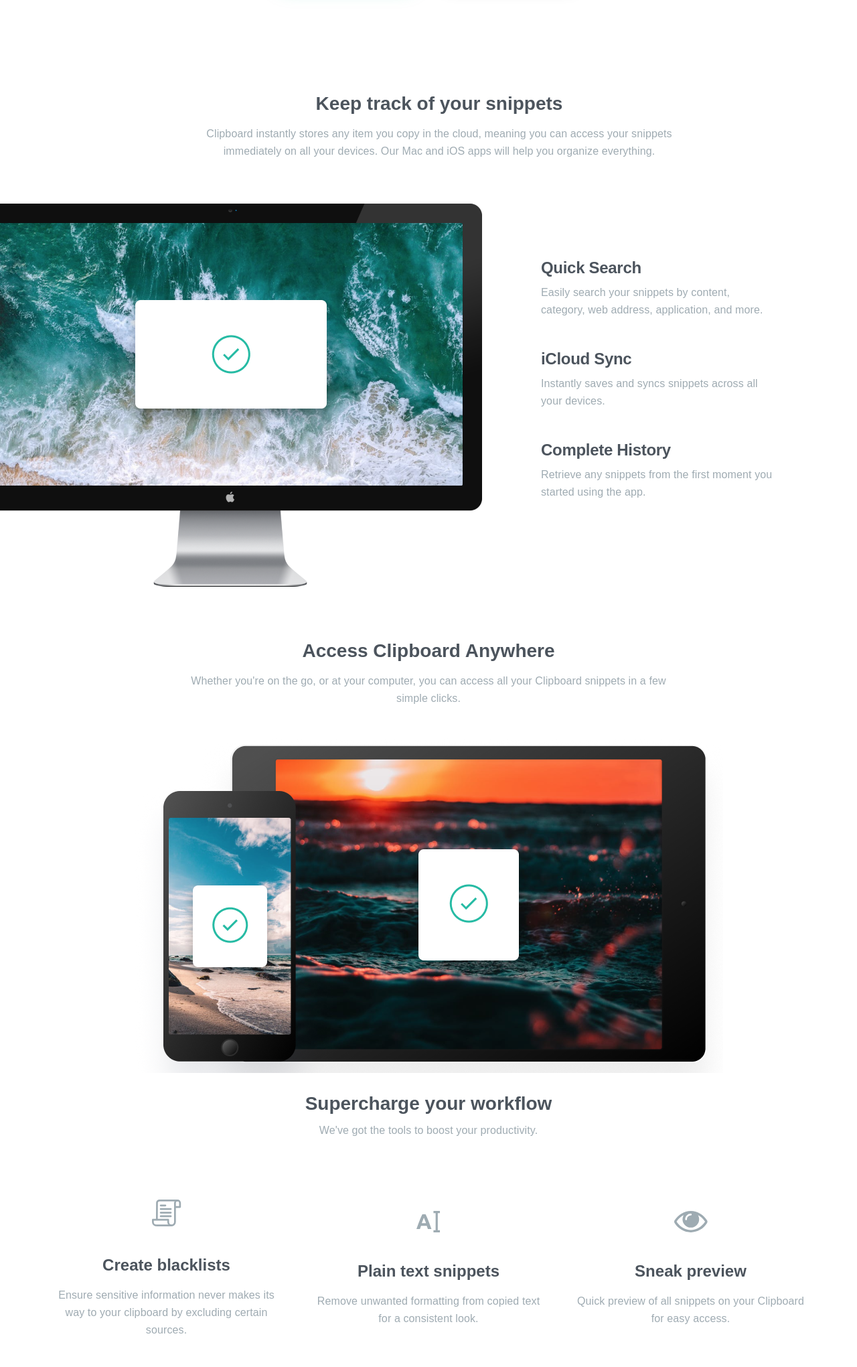
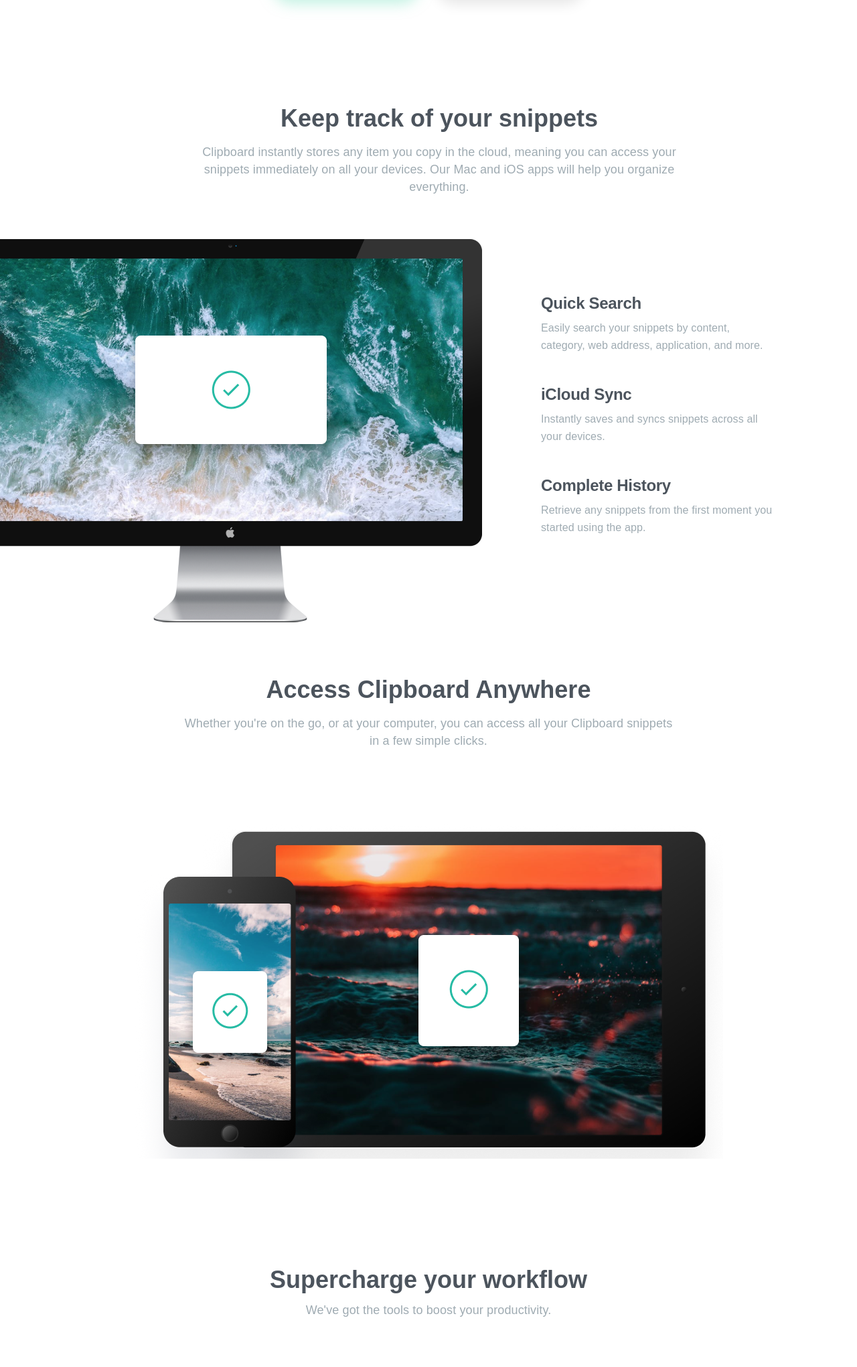
Before and after one commit to S1S4/clipboard-landing-page, a plain HTML site: page index.html in a window 1280 px wide. Shown: the part 600-2641 px from the top of the page at 67% size. Drawn offline with Linux system fonts and the light colour scheme; a web font is replaced by a local one.

Commit message:
modified font-sizes for desktop screens

```diff
--- a/css/desktop.css
+++ b/css/desktop.css
@@ -1,7 +1,12 @@
 header span {
     background-image: url("../images/bg-header-desktop.png");
 }
-
+.header-description h1 {
+    font-size: 4.6rem;
+}
+.header-description p {
+    font-size: 2rem;
+}
 /* ------------------------------------------------------ */
 
 .tracking-section {
@@ -9,6 +14,12 @@ header span {
 }
 .tracking-section-description {
     padding-left: 3.2rem;
+}
+.tracking-section-description h2 {
+    font-size: 3.6rem;
+}
+.tracking-section-description p {
+    font-size: 1.8rem;
 }
 .tracking-section-details {
     flex-direction: row;
@@ -27,10 +38,16 @@ header span {
 }
 
 /* ------------------------------------------------------ */
-
+.access-section-description h2 {
+    font-size: 3.6rem;
+}
+.access-section-description p {
+    font-size: 1.8rem;
+}
 .access-section .image-devices {
     width: 880px;
     height: 500px;
+    margin: 11.1rem 0 16rem;
     background-image: url("../images/image-devices-desktop.png");
 }
 
@@ -39,6 +56,12 @@ header span {
 .workflow-section-details {
     flex-direction: row;
     justify-content: space-evenly;
+}
+.workflow-section-description h2 {
+    font-size: 3.6rem;
+}
+.workflow-section-description p {
+    font-size: 1.8rem;
 }
 
 /* ------------------------------------------------------ */
@@ -49,6 +72,16 @@ header span {
 }
 
 /* ------------------------------------------------------ */
+
+.downloads-description h2 {
+    font-size: 3.6rem;
+}
+.downloads-description p {
+    font-size: 1.8rem;
+}
+
+/* ------------------------------------------------------ */
+
 .footer {
     flex-direction: row;
     justify-content: space-between;
--- a/css/styles.css
+++ b/css/styles.css
@@ -187,7 +187,7 @@ main {
     width: 370px;
     height: 200px;
     align-self: center;
-    margin-top: 4.6rem;
+    margin: 6.4rem 0 13rem;
     background-image: url("../images/image-devices-mobile.png");
     background-repeat: no-repeat;
 }
@@ -195,7 +195,7 @@ main {
 /* ------------------------------------------------------ */
 
 .workflow-section {
-    padding: 3rem 3.2rem 0;
+    padding: 0 3.2rem 0;
     text-align: center;
 }
 .workflow-section-description {
```
